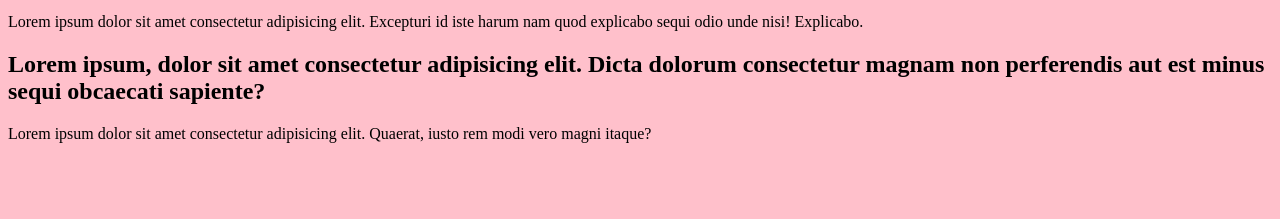
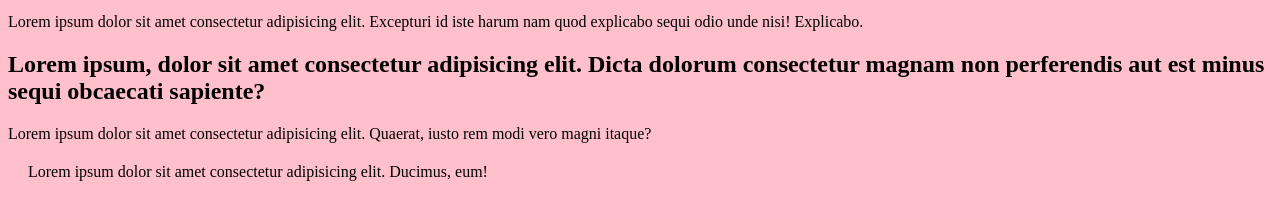
Before and after one commit to ruslanmahats/githomework, a plain HTML site: page pages/profile.html in a window 1280 px wide. Shown: the part 127-346 px from the top of the page. Drawn offline with Linux system fonts and the light colour scheme.

Commit message:
Now added new p to footer

```diff
--- a/pages/profile.html
+++ b/pages/profile.html
@@ -19,7 +19,9 @@
 		Lorem ipsum, dolor sit amet consectetur adipisicing elit. Dicta dolorum consectetur magnam non perferendis aut est
 		minus sequi obcaecati sapiente?
 	</h2>
-	<footer>Lorem ipsum dolor sit amet consectetur adipisicing elit. Quaerat, iusto rem modi vero magni itaque?</footer>
+	<footer>Lorem ipsum dolor sit amet consectetur adipisicing elit. Quaerat, iusto rem modi vero magni itaque?
+		<p>Lorem ipsum dolor sit amet consectetur adipisicing elit. Ducimus, eum!</p>
+	</footer>
 </body>
 
 </html>
--- a/styles/index.css
+++ b/styles/index.css
@@ -1,3 +1,7 @@
 body {
 	background-color: blue;
 }
+
+footer p {
+	margin: 20px;
+}
--- a/styles/profile.css
+++ b/styles/profile.css
@@ -1,3 +1,7 @@
 body {
 	background-color: pink;
 }
+
+footer p {
+	margin: 20px;
+}
```
Also changed, not shown: index.html (+1 -0 lines).
